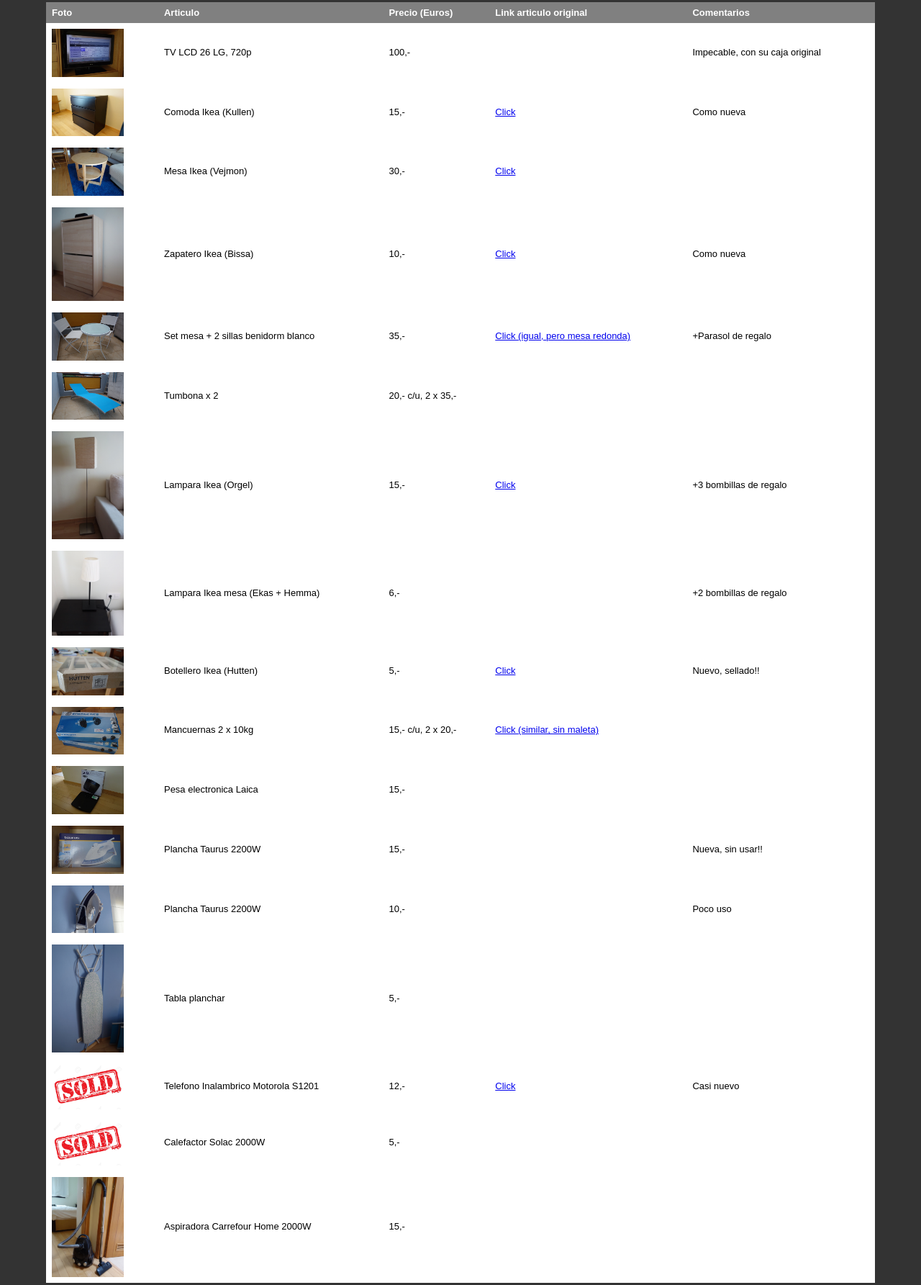
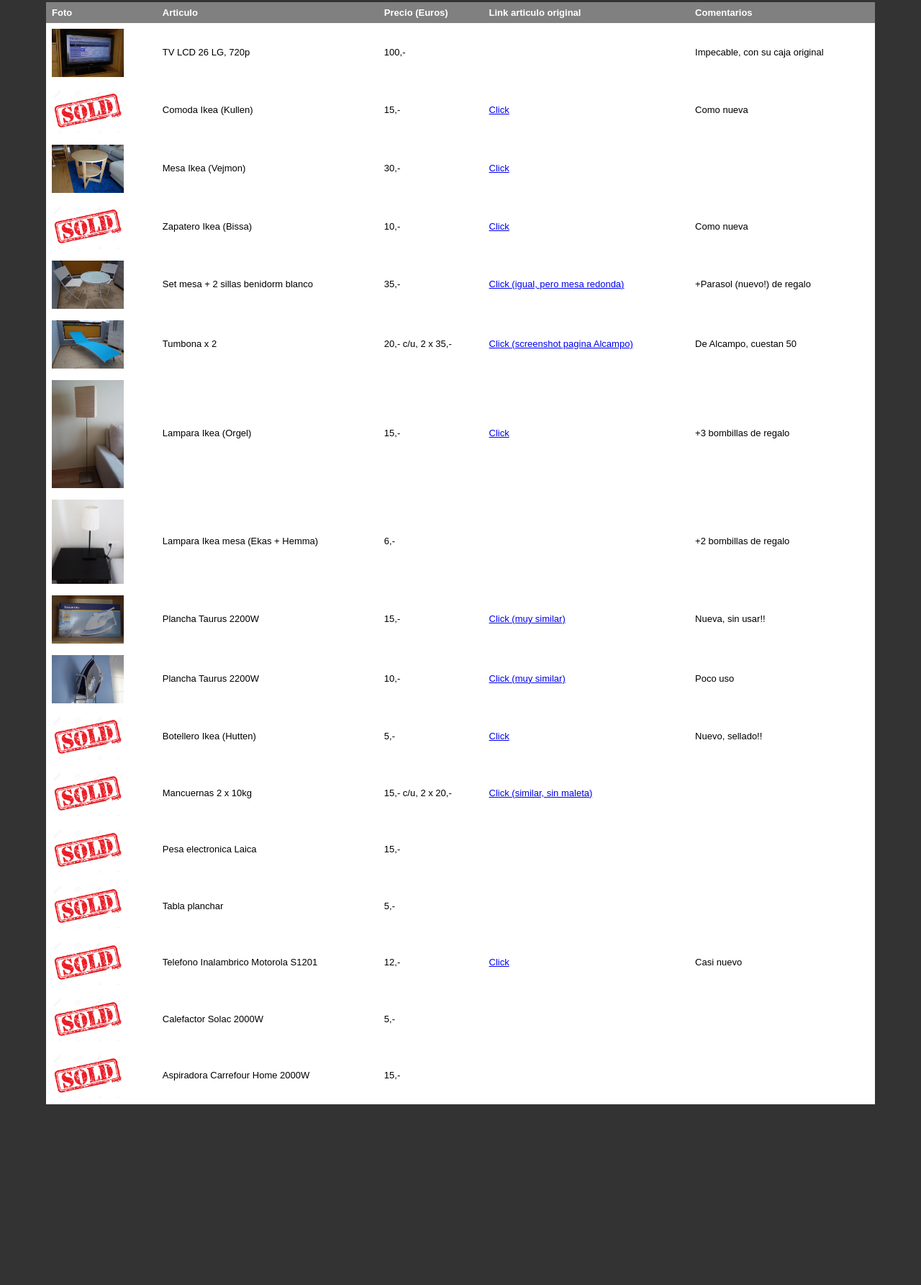
Before and after one commit to mcisternas/mcisternas.github.io, a plain HTML site: page forsale.html in a window 1280 px wide. Shown: the part 342-2127 px from the top of the page at 72% size. After the commit the page ends 1890 px from the top, so only its background shows below. Drawn offline with Linux system fonts and the light colour scheme; a script that the page names is missing.

Commit message:
no message

```diff
--- a/forsale.html
+++ b/forsale.html
@@ -97,7 +97,7 @@ p {
   </tr>
 
  <tr>
-   <td><a href="sale_pics/comoda_kullen.JPG"><img src="sale_pics/comoda_kullen.JPG" width="100"></a></td>
+   <td><a href="sale_pics/comoda_kullen.JPG"><img src="sale_pics/sold.JPG" width="100"></a></td>
    <td>Comoda Ikea (Kullen)</td>
    <td>15,-</td>
    <td><a href="http://www.ikea.com/es/es/catalog/products/50163754/">Click</a></td>
@@ -113,7 +113,7 @@ p {
  </tr>
 
  <tr>
-   <td><a href="sale_pics/zapatero.JPG"><img src="sale_pics/zapatero.JPG" width="100"></a></td>
+   <td><a href="sale_pics/zapatero.JPG"><img src="sale_pics/sold.JPG" width="100"></a></td>
    <td>Zapatero Ikea (Bissa)</td>
    <td>10,-</td>
    <td><a href="http://www.ikea.com/es/es/catalog/products/90248426/">Click</a></td>
@@ -125,15 +125,15 @@ p {
    <td>Set mesa + 2 sillas benidorm blanco</td>
    <td>35,-</td>
    <td><a href="http://www.leroymerlin.es/fp/15285004/set-de-acero-y-textileno-benidorm-blanco?idCatPadre=138991&pathFamilaFicha=010113">Click (igual, pero mesa redonda)</a></td>
-   <td>+Parasol de regalo</td>
+   <td>+Parasol (nuevo!) de regalo</td>
  </tr>
 
  <tr>
    <td><a href="sale_pics/tumbona.JPG"><img src="sale_pics/tumbona.JPG" width="100"></a></td>
    <td>Tumbona x 2</td>
    <td>20,- c/u, 2 x 35,-</td>
-   <td></td>
-   <td></td>
+   <td><a href="sale_pics/tumbona2.png">Click (screenshot pagina Alcampo)</a></td>
+   <td>De Alcampo, cuestan 50</td>
  </tr>
 
  <tr>
@@ -152,8 +152,24 @@ p {
    <td>+2 bombillas de regalo</td>
  </tr>
 
+  <tr>
+    <td><a href="sale_pics/plancha1.JPG"><img src="sale_pics/plancha1.JPG" width="100"></a></td>
+    <td>Plancha Taurus 2200W</td>
+    <td>15,-</td>
+    <td><a href="http://www.carrefour.es/plancha-de-vapor-taurus-ptsi-2200/43704752/p/">Click (muy similar)</a></td>
+    <td>Nueva, sin usar!!</td>
+  </tr>
+
+  <tr>
+    <td><a href="sale_pics/plancha2.JPG"><img src="sale_pics/plancha2.JPG" width="100"></a></td>
+    <td>Plancha Taurus 2200W</td>
+    <td>10,-</td>
+    <td><a href="http://www.carrefour.es/plancha-de-vapor-taurus-ptsi-2200/43704752/p/">Click (muy similar)</a></td>
+    <td>Poco uso</td>
+  </tr>
+
  <tr>
-   <td><a href="sale_pics/botellero.JPG"><img src="sale_pics/botellero.JPG" width="100"></a></td>
+   <td><a href="sale_pics/botellero.JPG"><img src="sale_pics/sold.JPG" width="100"></a></td>
    <td>Botellero Ikea (Hutten)</td>
    <td>5,-</td>
    <td><a href="http://www.ikea.com/es/es/catalog/products/70032451/?query=HUTTEN+Botellero+9+botellas">Click</a></td>
@@ -161,7 +177,7 @@ p {
  </tr>
 
  <tr>
-   <td><a href="sale_pics/pesas.JPG"><img src="sale_pics/pesas.JPG" width="100"></a></td>
+   <td><a href="sale_pics/pesas.JPG"><img src="sale_pics/sold.JPG" width="100"></a></td>
    <td>Mancuernas 2 x 10kg</td>
    <td>15,- c/u, 2 x 20,-</td>
    <td><a href="http://www.decathlon.es/kit-de-mancuernas-20-kg-id_8018574.html">Click (similar, sin maleta)</a></td>
@@ -169,7 +185,7 @@ p {
  </tr>
 
  <tr>
-   <td><a href="sale_pics/laica.JPG"><img src="sale_pics/laica.JPG" width="100"></a></td>
+   <td><a href="sale_pics/laica.JPG"><img src="sale_pics/sold.JPG" width="100"></a></td>
    <td>Pesa electronica Laica</td>
    <td>15,-</td>
    <td></td>
@@ -177,23 +193,7 @@ p {
  </tr>
 
  <tr>
-   <td><a href="sale_pics/plancha1.JPG"><img src="sale_pics/plancha1.JPG" width="100"></a></td>
-   <td>Plancha Taurus 2200W</td>
-   <td>15,-</td>
-   <td></td>
-   <td>Nueva, sin usar!!</td>
- </tr>
-
- <tr>
-   <td><a href="sale_pics/plancha2.JPG"><img src="sale_pics/plancha2.JPG" width="100"></a></td>
-   <td>Plancha Taurus 2200W</td>
-   <td>10,-</td>
-   <td></td>
-   <td>Poco uso</td>
- </tr>
-
- <tr>
-   <td><a href="sale_pics/tabla_planchar.JPG"><img src="sale_pics/tabla_planchar.JPG" width="100"></a></td>
+   <td><a href="sale_pics/tabla_planchar.JPG"><img src="sale_pics/sold.JPG" width="100"></a></td>
    <td>Tabla planchar</td>
    <td>5,-</td>
    <td></td>
@@ -217,7 +217,7 @@ p {
  </tr>
 
  <tr>
-   <td><a href="sale_pics/aspiradora.JPG"><img src="sale_pics/aspiradora.JPG" width="100"></a></td>
+   <td><a href="sale_pics/aspiradora.JPG"><img src="sale_pics/sold.JPG" width="100"></a></td>
    <td>Aspiradora Carrefour Home 2000W</td>
    <td>15,-</td>
    <td></td>
```
Also changed, not shown: sale_pics/tumbona2.png (added).
